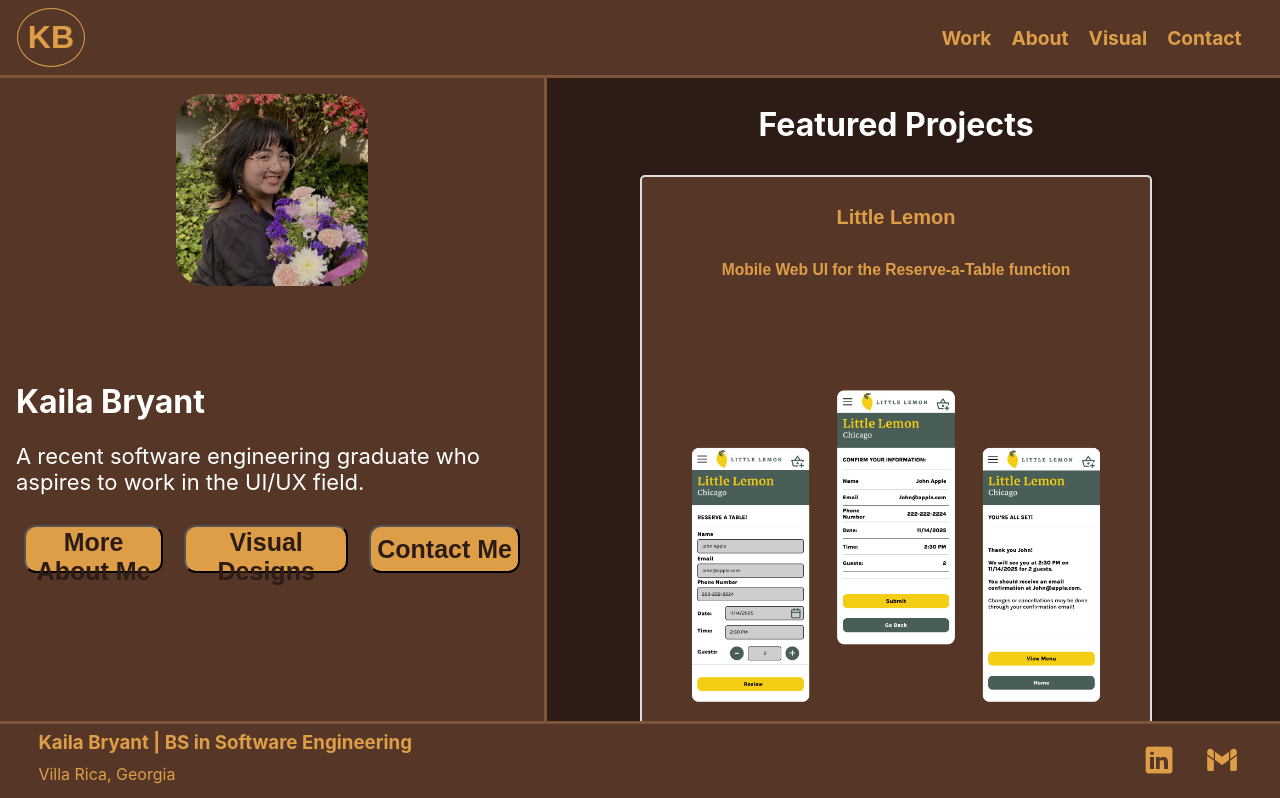
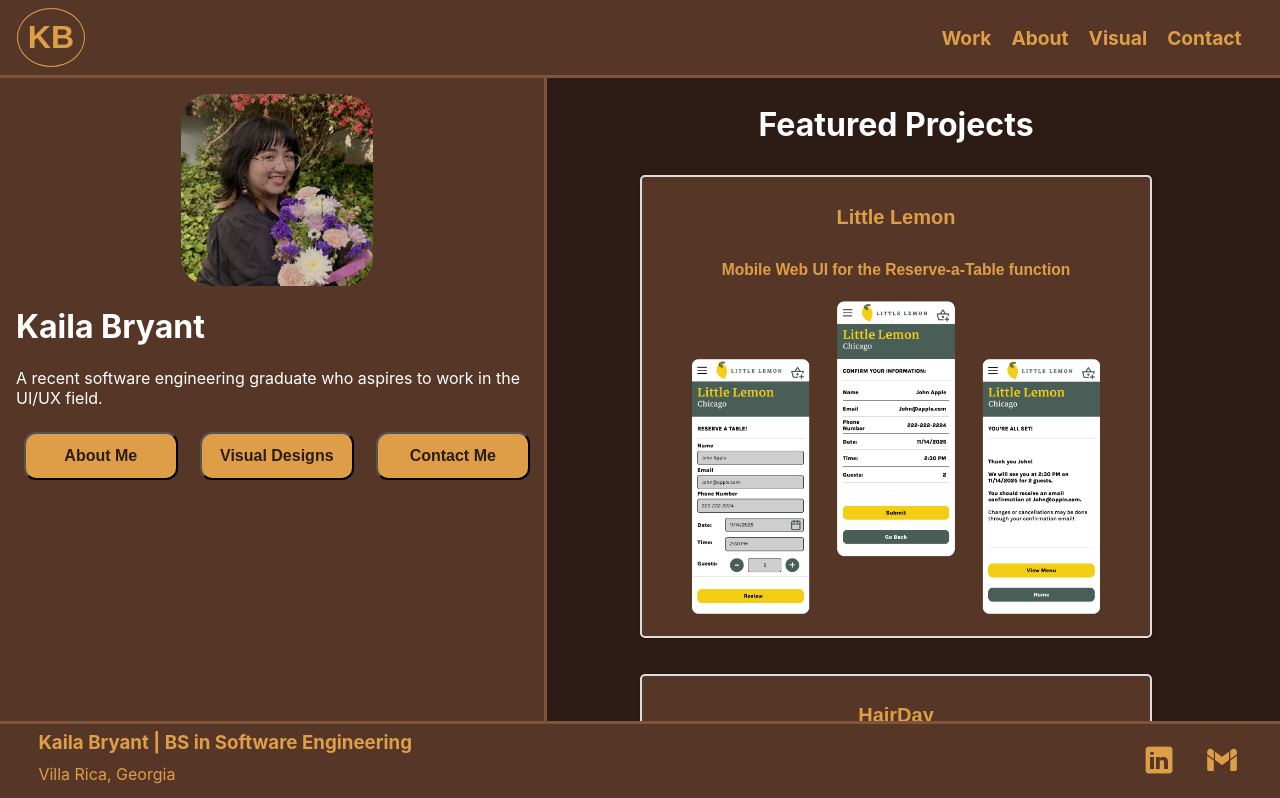
Before and after one commit to kailab45610/KailaBPortfolio, a React (Create React App) app: page / in a window 1280 px wide. Shown: the top 798 px of the page. Built offline with nearby package versions, Linux system fonts and the light colour scheme.

Commit message:
fixing sizing css

```diff
--- a/src/App.css
+++ b/src/App.css
@@ -1,6 +1,7 @@
 main{
   background-color: #2c1c15;
   color: white;
+  padding-bottom: 2vh;
 }
 
 a{
@@ -92,7 +93,7 @@
 
 .intro-header{
   display: grid;
-  grid-template-rows: 0.5fr 1fr;
+  grid-template-rows: 0.25fr 1fr;
   background-color: #563727;
   color: white;
   align-items: start;
@@ -112,7 +113,8 @@
 }
 
 .intro-header p{
-  font-size: 22px;
+  font-size: 1rem;
+
 }
 
 .home-projects{
@@ -139,7 +141,8 @@
   padding: 12px;
   text-align: center;
   width: 40vw;
-  height: 80vh;
+  max-height: 80vh;
+  min-height: 50vh;
   background-color: #563727;
   box-shadow: 2px 2px 5px rgba(0,0,0,0.1);
   color: #de9e48;
@@ -175,16 +178,18 @@
 }
 .extra-nav {
   display: grid;
-  grid-template-columns: auto auto auto;
-  gap: 5px;
+  grid-template-columns: 1fr 1fr 1fr;
+  justify-content: space-around;
+  gap: 0.5vw;
 
 }
 .extra-nav button{
-  height: 6vh;
-  width: fill;
+  min-height: 6vh;
+  width: 12vw;
+  max-width: 15vw;
   margin: 8px;
   border-radius: 12px;
-  font-size: 25px;
+  font-size: 1rem;
   font-weight: bold;
   background-color: #de9e48;
   color: #2c1c15;
@@ -199,7 +204,7 @@
 
 .about-header{
   display:grid;
-  grid-template-rows: auto auto auto auto;
+  grid-template-rows: auto auto;
   gap: 15px;
   justify-content: center;
   justify-items: center;
@@ -221,7 +226,7 @@
 }
 
 .about-header button{
-  width: 20vw;
+  min-width: 25vw;
   height: 6.7vh;
   font-size: 20px;
   border-radius: 15px;
@@ -254,12 +259,16 @@
 }
 
 .about-descrip p{
-  font-size: 15px;
-  margin: 10px;
-  padding-left: 15rem;
+  font-size: 1rem;
+  margin: 0.5vh;
   padding-right: 2rem;
+  padding-left: 5rem;
   line-height: 2;
   text-align: left;
+}
+.about-descrip img{
+  width: 25vw;
+  height: auto;
 }
 
 .skills-container{
@@ -304,13 +313,11 @@
   align-items: center;
   justify-content: center;
   text-align: center;
-  padding-bottom: 2vh;
-  margin-bottom: 10vh;
 }
 
 .values-container{
   display: grid;
-  grid-template-columns: 1fr 1fr 1fr;
+  grid-template-rows: auto;
   gap: 2vw;
 }
 
@@ -322,15 +329,6 @@
   justify-content: center;
   min-width: 350px;
   padding: 2vh;
-}
-
-.hobbies{
-  display: grid;
-  grid-template-rows: 1fr auto 1fr;
-  gap: 3vh;
-  justify-content: center;
-  text-align: center;
-  margin-bottom: 8vh;
 }
 
 .visual{
@@ -555,7 +553,8 @@
 .problem, .outcome{
   background-color: #563727;
   justify-self: center;
-  width: 45vw;
+  width: auto;
+  max-width: 40vw;
   border-radius: 8px;
   padding: 15px;
 }
--- a/src/components/LLemon/lemon.css
+++ b/src/components/LLemon/lemon.css
@@ -4,6 +4,7 @@
 
 .lemon ul{
   list-style: none;
+  padding-right: 0.5vh;
 }
 
 .lemon p{
@@ -12,9 +13,8 @@
 }
 
 .lemon li{
-    font-size: 20px;
+    font-size: 1.25rem;
     padding-left: 3vh;
-    border-top: 2px solid #F4CE14;
     padding-top: 2vh;
 }
 
@@ -30,7 +30,7 @@
   width: 100%;
 }
 .goalsList li{
-    font-size: 22px;
+    font-size: 1.25rem;
     border: none;
     list-style: circle;
   }
@@ -80,7 +80,7 @@
     color: white;
 }
 .lemon ul h3{
-    font-size: 22px;
+    font-size: 1.35rem;
 }
 
 .lemon .project-section{
--- a/src/components/Landing/HairDay/style.css
+++ b/src/components/Landing/HairDay/style.css
@@ -1,5 +1,9 @@
 .hairday main {
     background-color: #D77968;
+}
+
+.hairday h3{
+    font-size: 1.5rem;
 }
 
 .hairday .title, .hairday .project-header{
@@ -24,12 +28,12 @@
 
 .hairday .problem-outcome-section img{
    border-radius: 8px;
-   width: 75%;
+   width: 90%;
+   height: auto;
    align-self: center;
 }
 
 .hairday .outcome img{
-    width: 40vw;
     margin-top: 3vh;
     border: 2px solid #D77968;
 
--- a/src/components/Landing/Work.js
+++ b/src/components/Landing/Work.js
@@ -14,7 +14,7 @@
                     <h1>Kaila Bryant</h1>
                     <p className="home-subtitle">A recent software engineering graduate who aspires to work in the UI/UX field.</p>
                     <section className='extra-nav'>
-                        <Link to = "/about"><button>More About Me</button></Link>
+                        <Link to = "/about"><button>About Me</button></Link>
                         <Link to = "/visual"><button>Visual Designs</button></Link>
                         <Link to = "/contact"><button>Contact Me</button></Link>
                     </section>
--- a/src/components/Visual/Visual.js
+++ b/src/components/Visual/Visual.js
@@ -14,16 +14,16 @@
             <h2 className="title" style={{backgroundColor:"transparent", border:"none", marginBottom: "2px"}}>Web Interfaces</h2>
             <div className="designs-container">
                 <WebInterface
-                    title="Title"
+                    title="EzMng"
                     interface={ezmng}
-                    description="description"
-                    tools="tools"
+                    description="A Project Management organization tool"
+                    tools="Figma"
                     />
                     <WebInterface
-                    title="Title"
+                    title="HandiBot"
                     interface={handi}
-                    description="description"
-                    tools="tools"
+                    description="An e-commerce website for commercial and personal assisting robots"
+                    tools="Figma"
                     />
             </div>
             <h2 className="title" style={{backgroundColor:"transparent", border:"none", marginBottom: "2px"}}>More On the Way!</h2>
```
